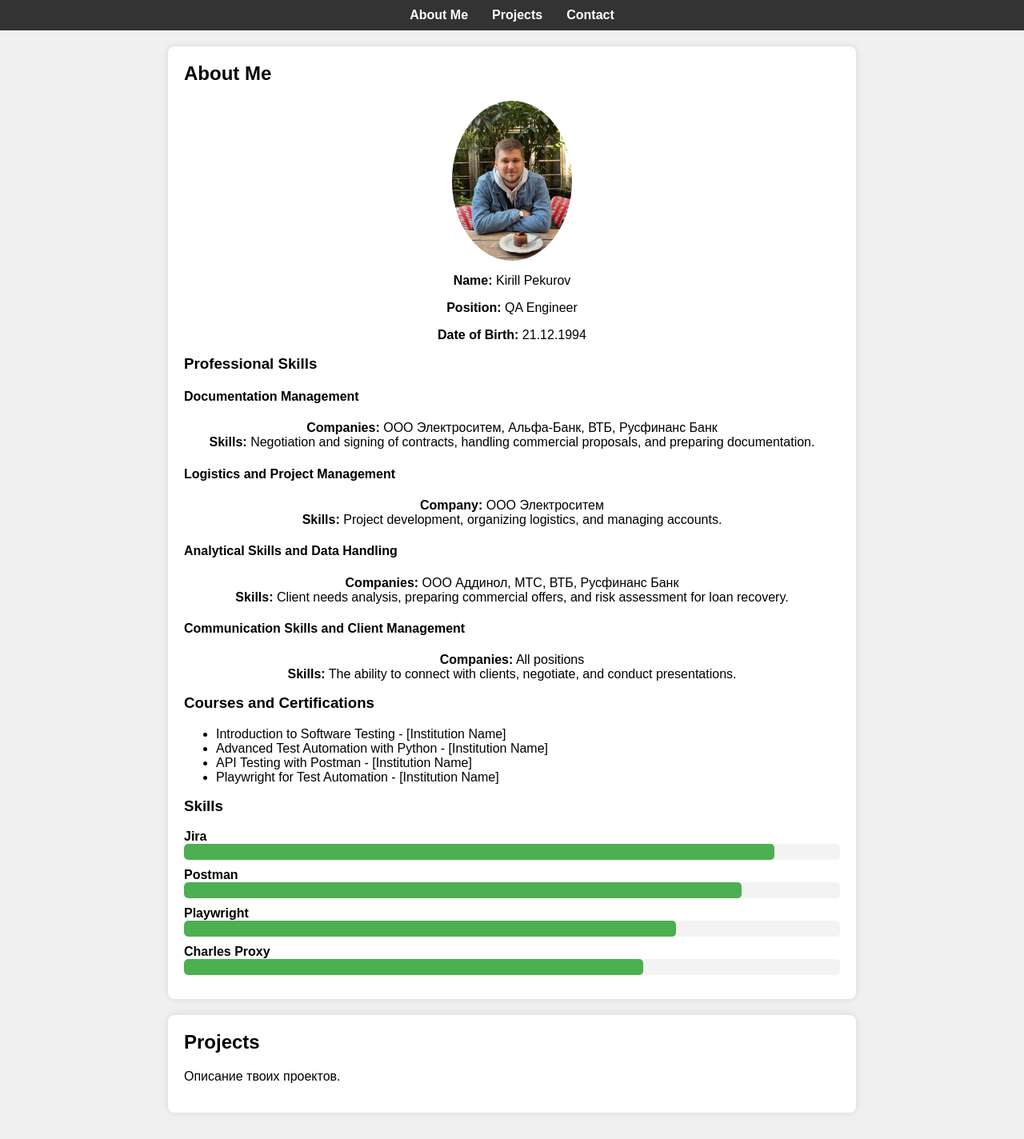
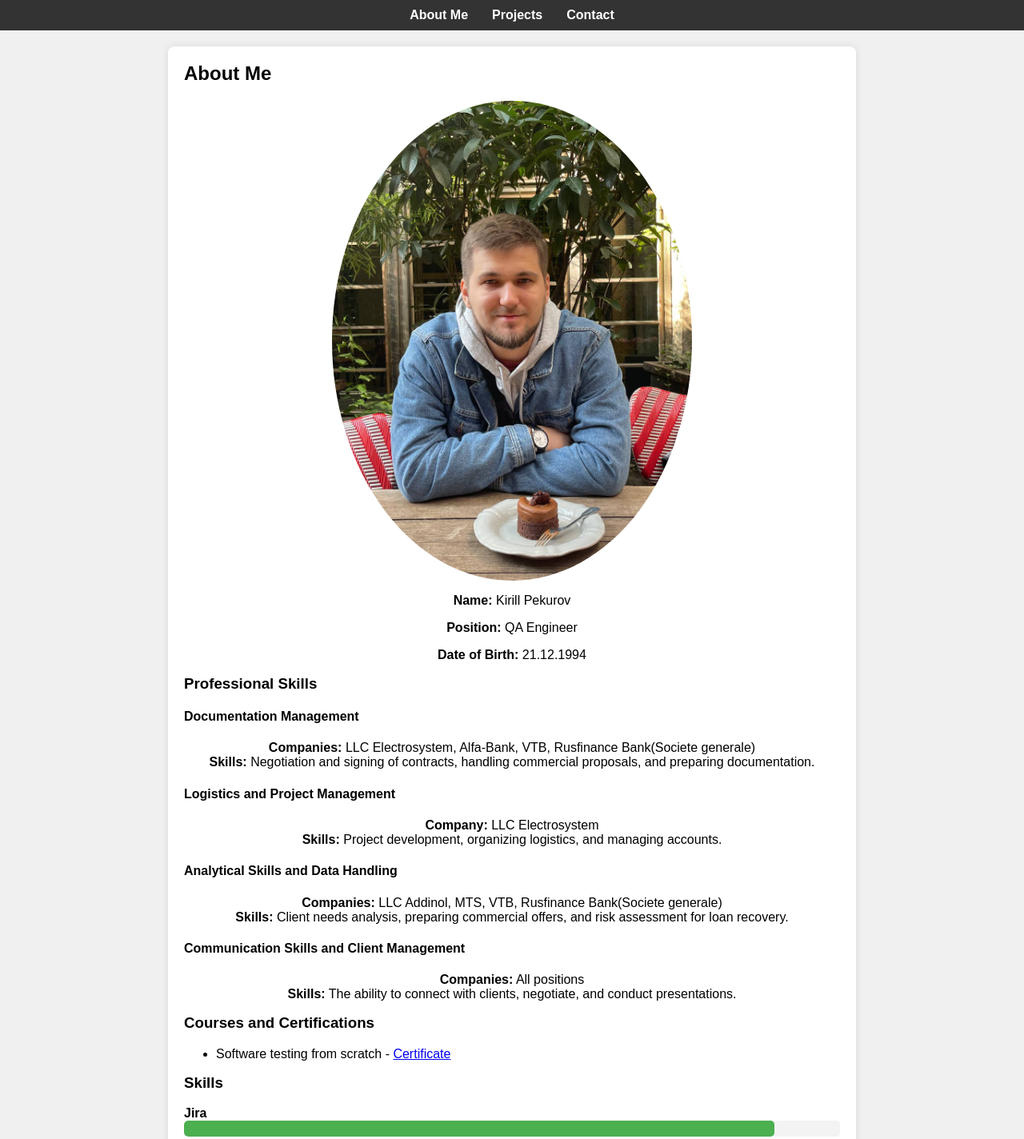
Before and after one commit to Rook-9/pekurov.github.io, a plain HTML site: page index.html in a window 1280 px wide. Shown: the top 1424 px of the page at 80% size. Drawn offline with Linux system fonts and the light colour scheme.

Commit message:
add correct links in footer and english name of companies

```diff
--- a/index.html
+++ b/index.html
@@ -22,7 +22,7 @@
     <main>
         <section id="about-me">
             <h1>About Me</h1>
-            <img src="images/myPhoto.jpg" alt="Photo of Kirill Pekurov" style="max-width: 150px; border-radius: 50%;">
+            <img src="images/myPhoto.jpg" alt="Photo of Kirill Pekurov" style="max-width: 450px; border-radius: 50%;">
             <p><strong>Name:</strong> Kirill Pekurov</p>
             <p><strong>Position:</strong> QA Engineer</p>
             <p><strong>Date of Birth:</strong> 21.12.1994</p>
@@ -30,21 +30,21 @@
 
             <h4>Documentation Management</h4>
             <p>
-                <strong>Companies:</strong> ООО Электроситем, Альфа-Банк, ВТБ, Русфинанс Банк<br>
+                <strong>Companies:</strong> LLC Electrosystem, Alfa-Bank, VTB, Rusfinance Bank(Societe generale)<br>
                 <strong>Skills:</strong>
                 Negotiation and signing of contracts, handling commercial proposals, and preparing documentation.
             </p>
 
             <h4>Logistics and Project Management</h4>
             <p>
-                <strong>Company:</strong> ООО Электроситем<br>
+                <strong>Company:</strong> LLC Electrosystem<br>
                 <strong>Skills:</strong>
                 Project development, organizing logistics, and managing accounts.
             </p>
 
             <h4>Analytical Skills and Data Handling</h4>
             <p>
-                <strong>Companies:</strong> ООО Аддинол, МТС, ВТБ, Русфинанс Банк<br>
+                <strong>Companies:</strong> LLC Addinol, MTS, VTB, Rusfinance Bank(Societe generale)<br>
                 <strong>Skills:</strong>
                 Client needs analysis, preparing commercial offers, and risk assessment for loan recovery.
             </p>
@@ -58,10 +58,8 @@
             <!-- Courses and Certifications Section -->
             <h3>Courses and Certifications</h3>
             <ul>
-                <li>Introduction to Software Testing - [Institution Name]</li>
-                <li>Advanced Test Automation with Python - [Institution Name]</li>
-                <li>API Testing with Postman - [Institution Name]</li>
-                <li>Playwright for Test Automation - [Institution Name]</li>
+                <li>Software testing from scratch - <a href="https://stepik.org/cert/2535298?lang=en">Certificate</a>
+                </li>
             </ul>
 
             <!-- Skills Section -->
@@ -90,7 +88,6 @@
                     <div class="progress" style="width: 70%;"></div>
                 </div>
             </div>
-            <!-- Добавь остальные скиллы по необходимости -->
         </section>
 
         </section>
@@ -105,8 +102,8 @@
             <h2>Contact</h2>
             <p>Find me on social media:</p>
             <ul>
-                <li><a href="#">Telegram</a></li>
-                <li><a href="#">LinkedIn</a></li>
+                <li><a href="https://t.me/Kirill_ftw">Telegram</a></li>
+                <li><a href="www.linkedin.com/in/kirill-pekurov">LinkedIn</a></li>
             </ul>
         </section>
     </footer>
```
